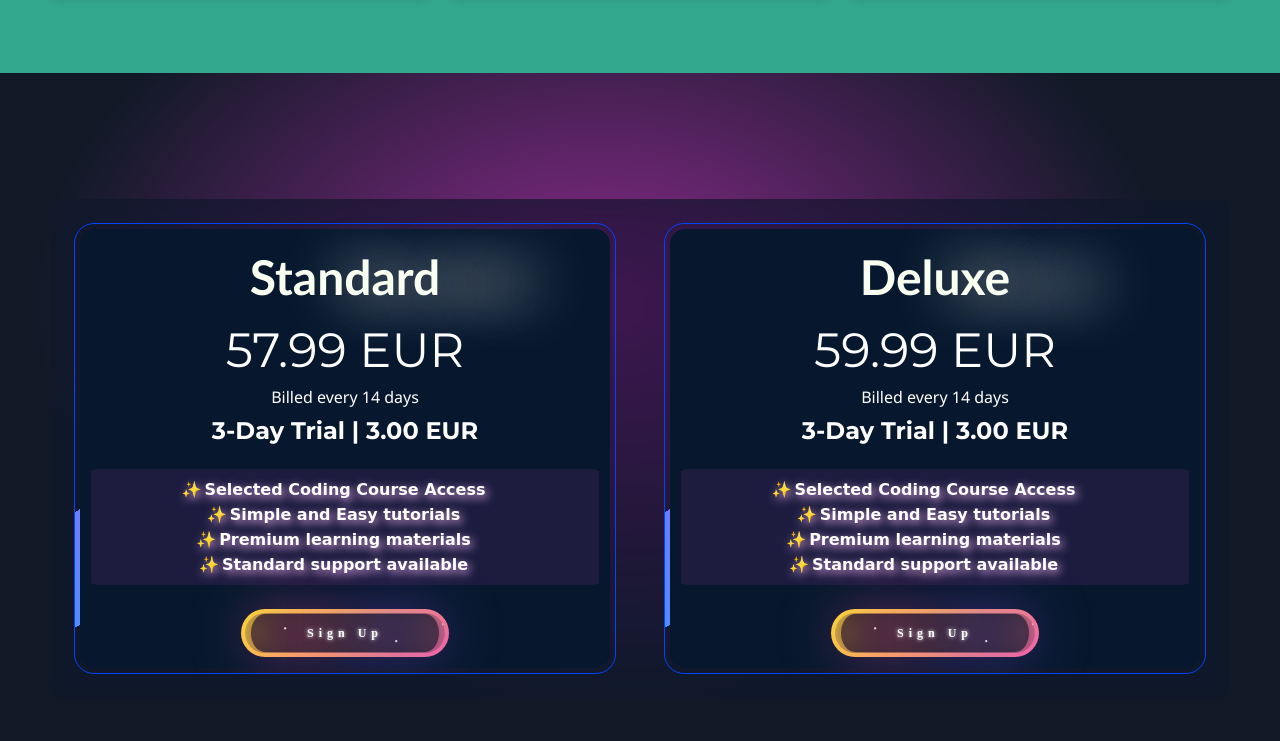
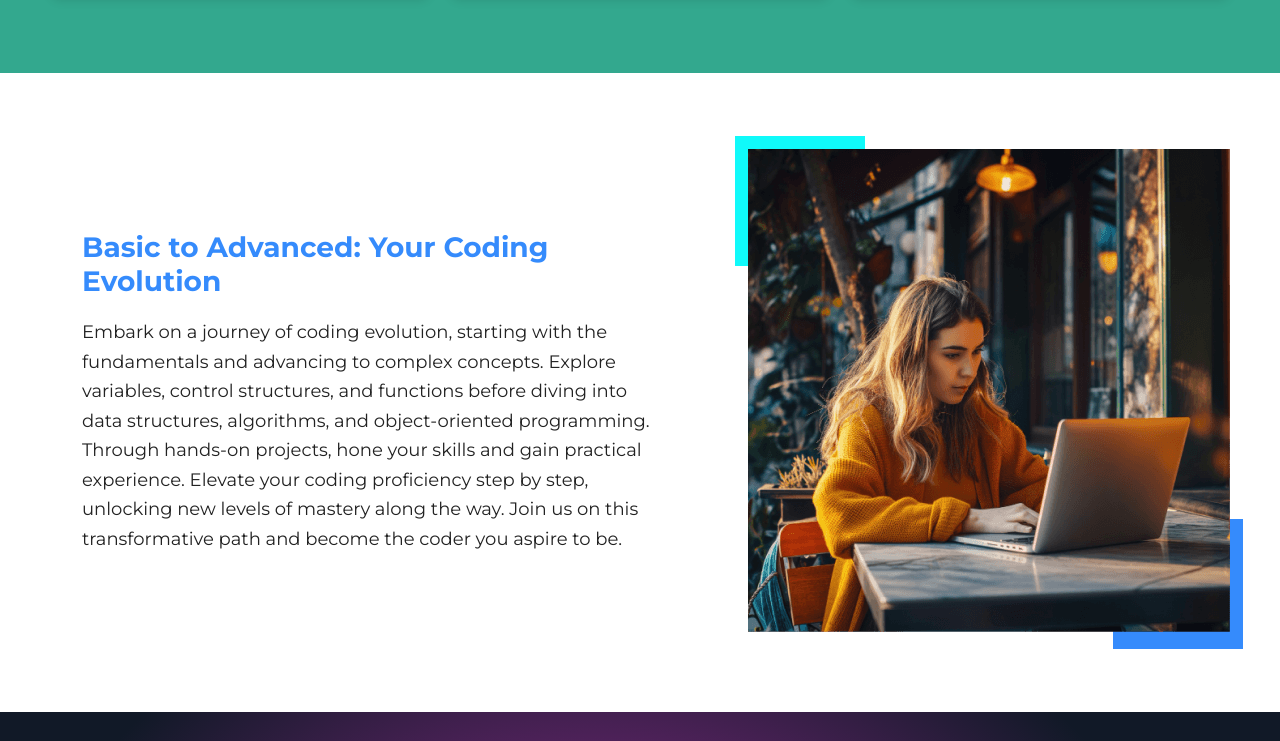
Before and after one commit to tarek8386/Test_Project, a plain HTML site: page index.html in a window 1280 px wide. Shown: the part 1319-2060 px from the top of the page. Drawn offline with Linux system fonts and the light colour scheme.

Commit message:
section added

```diff
--- a/index.html
+++ b/index.html
@@ -417,6 +417,35 @@
       </section>
       <!-- card section area end -->
 
+      <!-- coading section start -->
+      <section class="about-us-section common-padding">
+        <div class="section-padding-x">
+          <div class="about-us-content-wrapper">
+            <div class="about-us-single-item reverse-class">
+              <div class="about-us-single-item-img aos-animate right">
+                <div class="about-us-img-area">
+                  <img
+                    src="./assets/images/coding_model.png"
+                    alt="coading-model-2"
+                  />
+                </div>
+              </div>
+              <div class="about-us-single-item-content">
+                <div class="about-us-text-content-wrapper">
+                  <h2 class="about-us-content-heading aos-animate left">
+                    Basic to Advanced: Your Coding Evolution
+                  </h2>
+                  <p class="common-para aos-animate left delay-1">
+                    Embark on a journey of coding evolution, starting with the fundamentals and advancing to complex concepts. Explore variables, control structures, and functions before diving into data structures, algorithms, and object-oriented programming. Through hands-on projects, hone your skills and gain practical experience. Elevate your coding proficiency step by step, unlocking new levels of mastery along the way. Join us on this transformative path and become the coder you aspire to be.
+                  </p>
+                </div>
+              </div>
+            </div>
+          </div>
+        </div>
+      </section>
+      <!-- coading section end -->
+
       <!-- pricing card area start -->
       <section class="pricing-card-section common-padding">
         <div class="main-card-content-area section-padding-x">
```
